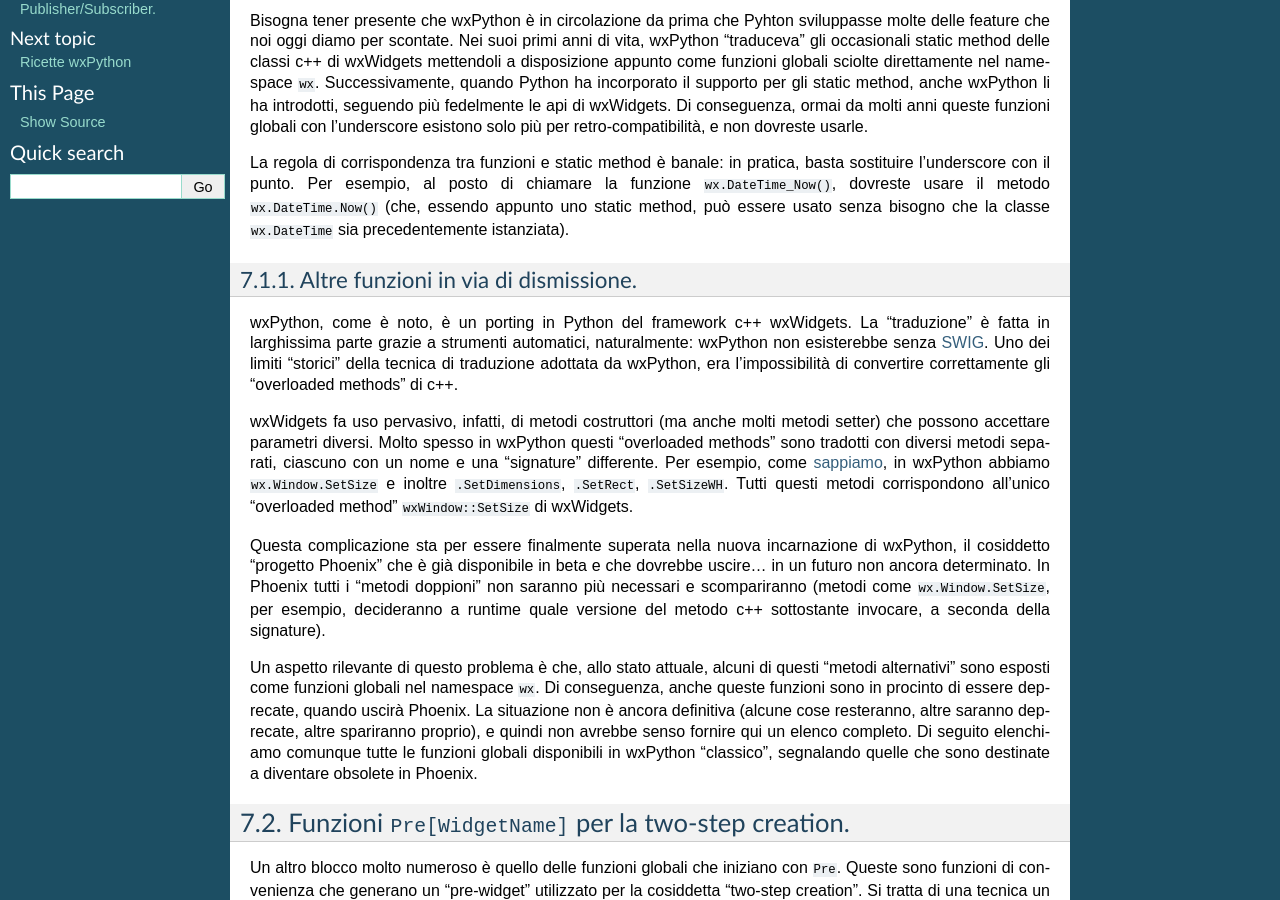
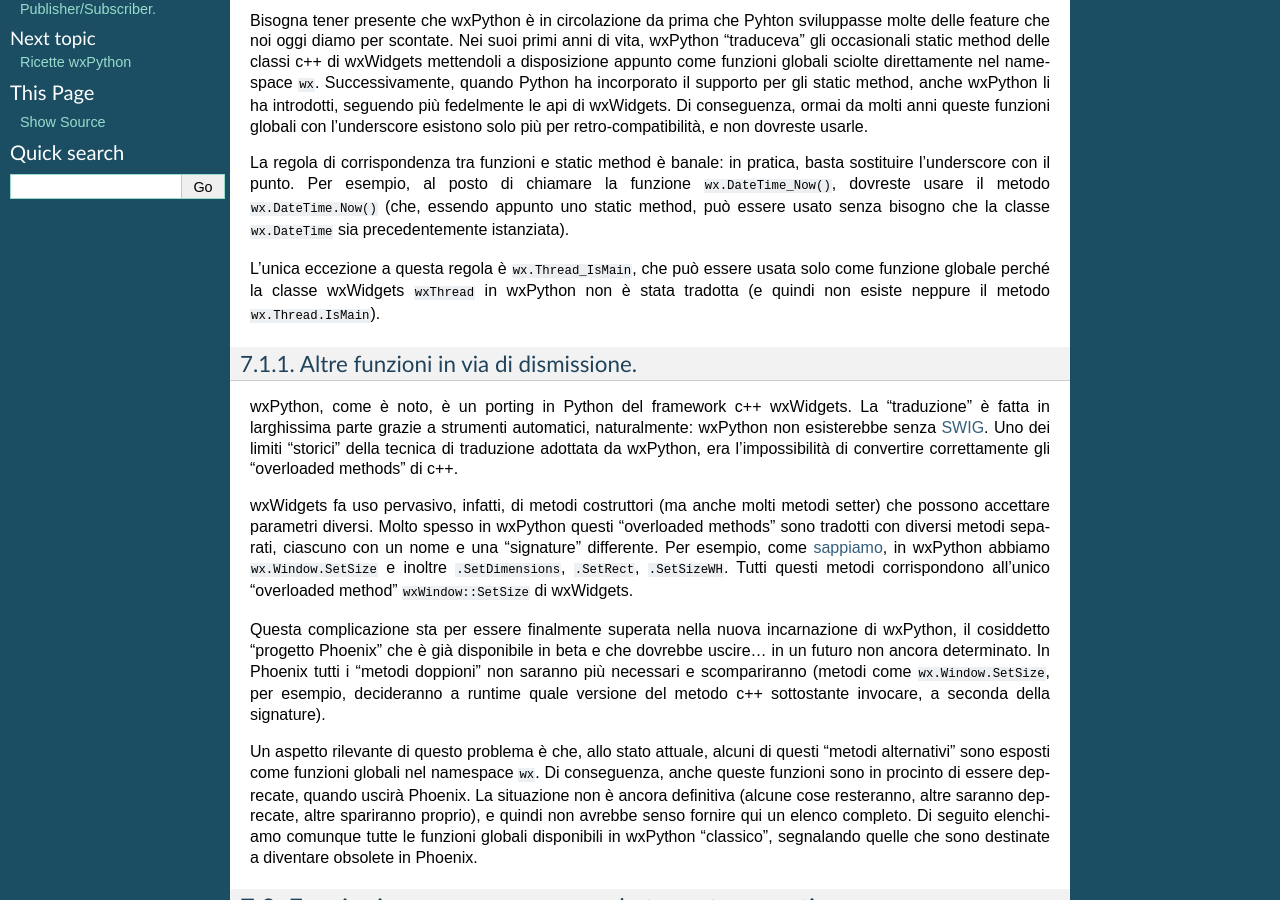
Before and after one commit to ricpol/wxnote, a Sphinx documentation site: the page built from source/funzioni.rst, in a window 1280 px wide and 900 px high, scrolled down 558 px. Built offline with Sphinx 7.4.7, drawn with Linux system fonts in a browser that asks for light colours; some of the changed text lies outside the part shown.

Commit message:
correzione in funzioni.rst

```diff
--- a/source/funzioni.rst
+++ b/source/funzioni.rst
@@ -26,6 +26,9 @@
 Bisogna tener presente che wxPython è in circolazione da prima che Pyhton sviluppasse molte delle feature che noi oggi diamo per scontate. Nei suoi primi anni di vita, wxPython "traduceva" gli occasionali static method delle classi c++ di wxWidgets mettendoli a disposizione appunto come funzioni globali sciolte direttamente nel namespace ``wx``. Successivamente, quando Python ha incorporato il supporto per gli static method, anche wxPython li ha introdotti, seguendo più fedelmente le api di wxWidgets. Di conseguenza, ormai da molti anni queste funzioni globali con l'underscore esistono solo più per retro-compatibilità, e non dovreste usarle.
 
 La regola di corrispondenza tra funzioni e static method è banale: in pratica, basta sostituire l'underscore con il punto. Per esempio, al posto di chiamare la funzione ``wx.DateTime_Now()``, dovreste usare il metodo ``wx.DateTime.Now()`` (che, essendo appunto uno static method, può essere usato senza bisogno che la classe ``wx.DateTime`` sia precedentemente istanziata).
+
+L'unica eccezione a questa regola è ``wx.Thread_IsMain``, che può essere usata solo come funzione globale perché la classe wxWidgets ``wxThread`` in wxPython non è stata tradotta (e quindi non esiste neppure il metodo ``wx.Thread.IsMain``).
+
 
 Altre funzioni in via di dismissione.
 ^^^^^^^^^^^^^^^^^^^^^^^^^^^^^^^^^^^^^
@@ -207,9 +210,9 @@
 
 * ``Execute``, ``GetProcessId``, ``Kill``, ``LaunchDefaultApplication``, ``LaunchDefaultBrowser``, ``Shell``, ``SysErrorCode``, ``SysErrorMsg``
 
-Una sola funzione globale ha a che fare direttamente con i thread:
+Due funzioni globali hanno a che fare direttamente con i thread:
 
-* ``WakeUpMainThread``
+* ``Thread_IsMain``, ``WakeUpMainThread``
 
 Così come wxPython non adotta il supporto per i thread di wxWidgets, preferendo affidarsi alla libreria standard di Python, anche ``wxMutex`` di wxWidgets è assente in wxPython. Queste due funzioni globali sono ancora in giro per retro-compatibilità:
 
```
